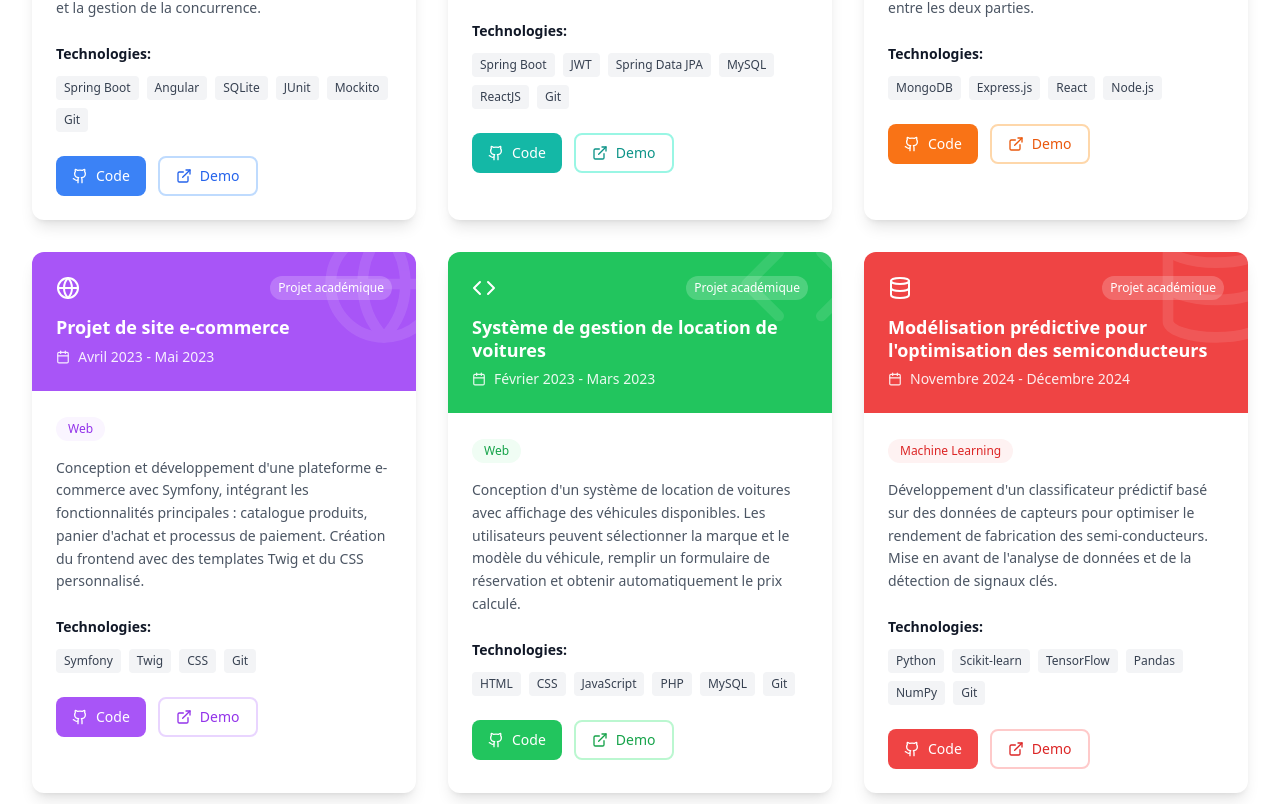
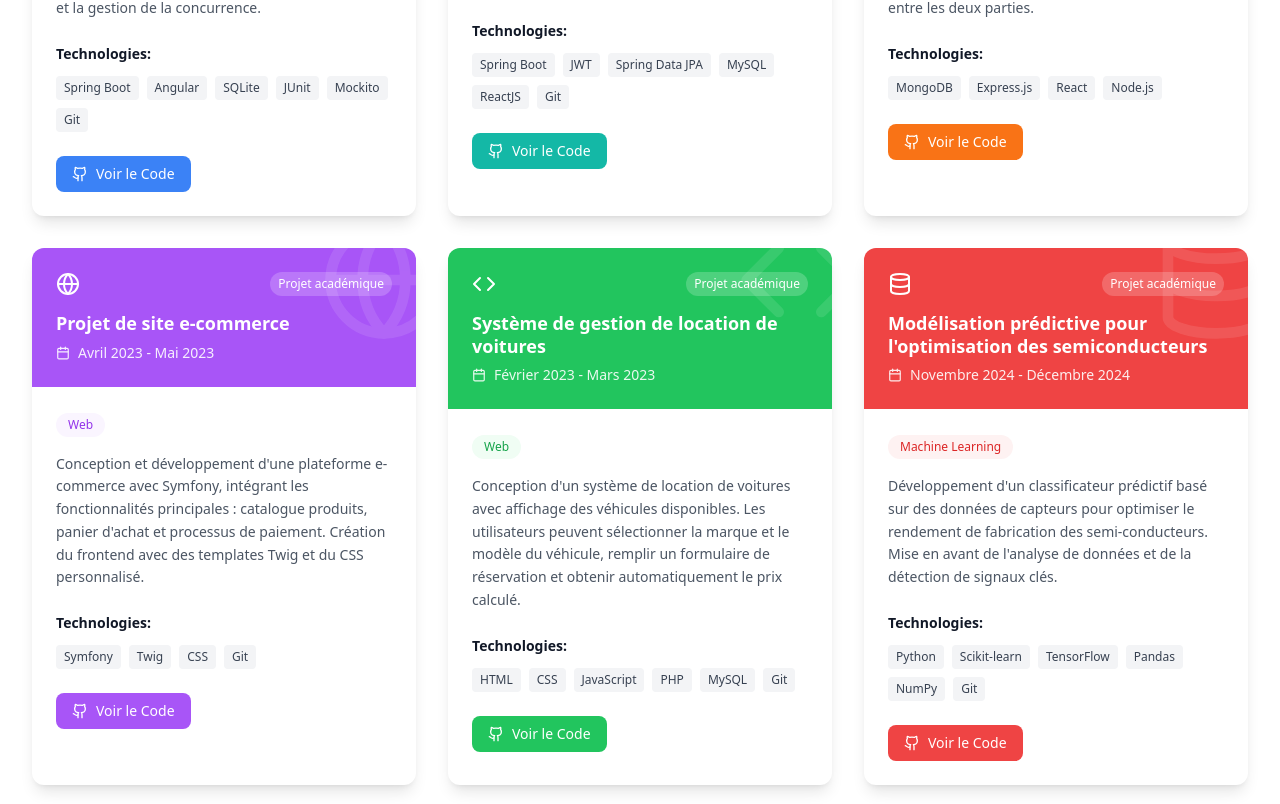
Before and after one commit to bacembenakkari/my-portfolio, a React (Vite) app: page / in a window 1280 px wide. Shown: the part 7096-7900 px from the top of the page. Built offline with nearby package versions, Linux system fonts and the light colour scheme.

Commit message:
second commit

```diff
--- a/src/components/Projects.tsx
+++ b/src/components/Projects.tsx
@@ -1,5 +1,5 @@
 import React from 'react';
-import { Github, ExternalLink, Calendar, Code, Database, Smartphone, Globe } from 'lucide-react';
+import { Github, Calendar, Code, Database, Smartphone, Globe } from 'lucide-react';
 
 const Projects = () => {
   const projects = [
@@ -149,8 +149,8 @@ const Projects = () => {
                     </div>
                   </div>
 
-                  {/* Action Buttons */}
-                  <div className="flex space-x-3">
+                  {/* Action Button - Only GitHub */}
+                  <div className="flex">
                     <a
                       href={project.githubUrl}
                       target="_blank"
@@ -158,12 +158,8 @@ const Projects = () => {
                       className={`flex items-center space-x-2 px-4 py-2 ${colors.bg} text-white rounded-lg hover:opacity-90 transition-opacity text-sm font-medium`}
                     >
                       <Github size={16} />
-                      <span>Code</span>
+                      <span>Voir le Code</span>
                     </a>
-                    <button className={`flex items-center space-x-2 px-4 py-2 border-2 ${colors.border} ${colors.text} rounded-lg hover:bg-gray-50 transition-colors text-sm font-medium`}>
-                      <ExternalLink size={16} />
-                      <span>Demo</span>
-                    </button>
                   </div>
                 </div>
               </div>
```
